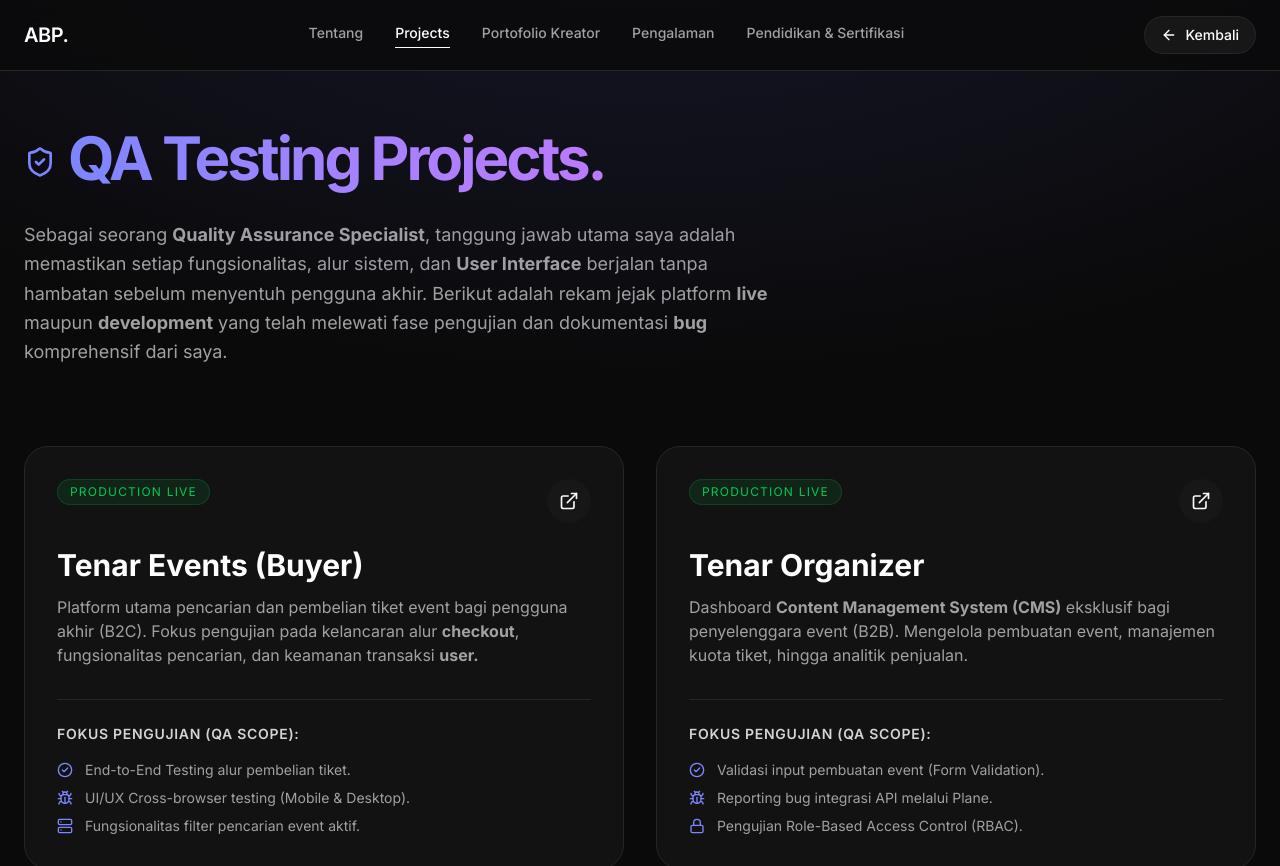
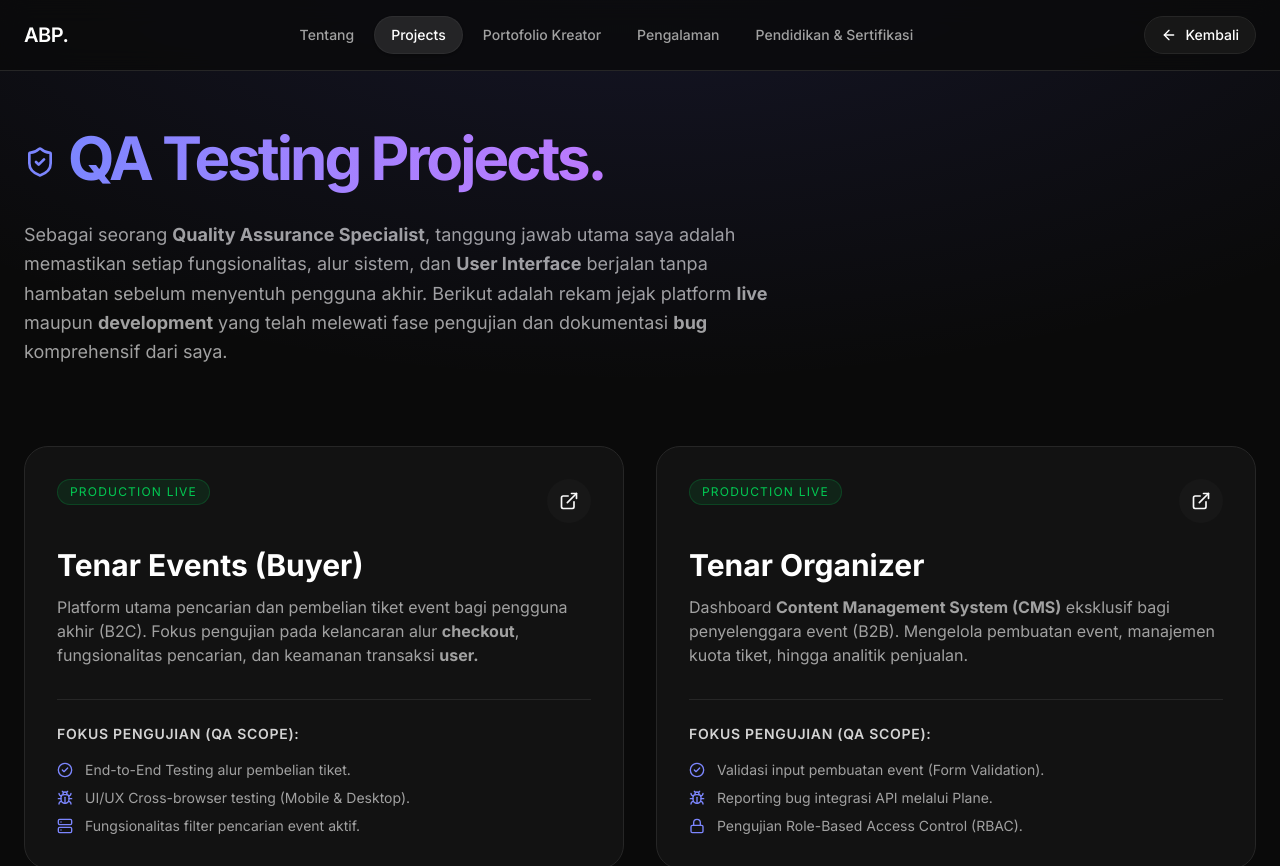
Before and after one commit to aprilliobintang284/portfolio-aprillio, a Next.js app: page /projects in a window 1280 px wide. Shown: the top 866 px of the page. Built offline with nearby package versions, Linux system fonts and the light colour scheme.

Commit message:
update navbar

```diff
--- a/app/creator/page.tsx
+++ b/app/creator/page.tsx
@@ -24,13 +24,14 @@
                 <div className="max-w-7xl mx-auto px-6 py-4 flex justify-between items-center">
                     <Link href="/" className="text-xl font-semibold tracking-tight text-white hover:opacity-80 transition-opacity">ABP.</Link>
 
-                    {/* Menu Desktop */}
-                    <div className="hidden md:flex space-x-8 text-sm font-medium text-neutral-400">
-                        <Link href="/#about" className="hover:text-white transition-colors">Tentang</Link>
-                        <Link href="/projects" className="hover:text-white transition-colors">Projects</Link>
-                        <Link href="/creator" className="text-white border-b border-white pb-1">Portofolio Kreator</Link>
-                        <Link href="/#experience" className="hover:text-white transition-colors">Pengalaman</Link>
-                        <Link href="/#education" className="hover:text-white transition-colors">Pendidikan & Sertifikasi</Link>
+                    {/* Menu Desktop (Gaya Modern Pill) */}
+                    <div className="hidden md:flex items-center space-x-1 text-sm font-medium text-neutral-400">
+                        <Link href="/#about" className="px-4 py-2 rounded-full hover:text-white hover:bg-neutral-800/50 transition-all duration-300">Tentang</Link>
+                        <Link href="/projects" className="px-4 py-2 rounded-full hover:text-white hover:bg-neutral-800/50 transition-all duration-300">Projects</Link>
+                        {/* Active State: Portofolio Kreator */}
+                        <Link href="/creator" className="px-4 py-2 rounded-full bg-white/10 text-white border border-white/5 shadow-sm transition-all duration-300">Portofolio Kreator</Link>
+                        <Link href="/#experience" className="px-4 py-2 rounded-full hover:text-white hover:bg-neutral-800/50 transition-all duration-300">Pengalaman</Link>
+                        <Link href="/#education" className="px-4 py-2 rounded-full hover:text-white hover:bg-neutral-800/50 transition-all duration-300">Pendidikan & Sertifikasi</Link>
                     </div>
 
                     <div className="flex items-center gap-4">
@@ -50,14 +51,15 @@
                     {isMobileMenuOpen && (
                         <motion.div
                             initial={{ opacity: 0, y: -10 }} animate={{ opacity: 1, y: 0 }} exit={{ opacity: 0, y: -10 }}
-                            className="md:hidden absolute top-full left-0 w-full bg-neutral-900 border-b border-neutral-800 flex flex-col py-4 px-6 gap-4 shadow-xl"
+                            className="md:hidden absolute top-full left-0 w-full bg-neutral-950 border-b border-neutral-800 flex flex-col py-6 px-6 gap-2 shadow-2xl"
                         >
-                            <Link href="/#about" onClick={() => setIsMobileMenuOpen(false)} className="text-neutral-300 hover:text-white">Tentang</Link>
-                            <Link href="/projects" onClick={() => setIsMobileMenuOpen(false)} className="text-neutral-300 hover:text-white">Projects</Link>
-                            <Link href="/creator" className="text-white font-bold">Portofolio Kreator</Link>
-                            <Link href="/#experience" onClick={() => setIsMobileMenuOpen(false)} className="text-neutral-300 hover:text-white">Pengalaman</Link>
-                            <Link href="/#education" onClick={() => setIsMobileMenuOpen(false)} className="text-neutral-300 hover:text-white">Pendidikan & Sertifikasi</Link>
-                            <Link href="/" className="bg-white text-black flex items-center justify-center gap-2 py-2 rounded-full font-medium mt-2">
+                            <Link href="/#about" onClick={() => setIsMobileMenuOpen(false)} className="px-4 py-3 text-neutral-400 hover:text-white hover:bg-neutral-900 rounded-xl transition-all">Tentang</Link>
+                            <Link href="/projects" onClick={() => setIsMobileMenuOpen(false)} className="px-4 py-3 text-neutral-400 hover:text-white hover:bg-neutral-900 rounded-xl transition-all">Projects</Link>
+                            {/* Di halaman ini, Portofolio Kreator yang 'aktif' */}
+                            <Link href="/creator" onClick={() => setIsMobileMenuOpen(false)} className="px-4 py-3 bg-neutral-800 text-white rounded-xl font-medium shadow-sm transition-all">Portofolio Kreator</Link>
+                            <Link href="/#experience" onClick={() => setIsMobileMenuOpen(false)} className="px-4 py-3 text-neutral-400 hover:text-white hover:bg-neutral-900 rounded-xl transition-all">Pengalaman</Link>
+                            <Link href="/#education" onClick={() => setIsMobileMenuOpen(false)} className="px-4 py-3 text-neutral-400 hover:text-white hover:bg-neutral-900 rounded-xl transition-all">Pendidikan & Sertifikasi</Link>
+                            <Link href="/" className="bg-white text-black flex items-center justify-center gap-2 py-3 rounded-xl font-medium mt-4 hover:bg-neutral-200 transition-all">
                                 <ArrowLeft className="w-4 h-4" /> Kembali ke Home
                             </Link>
                         </motion.div>
--- a/app/page.tsx
+++ b/app/page.tsx
@@ -51,13 +51,13 @@
         <div className="max-w-7xl mx-auto px-6 py-4 flex justify-between items-center">
           <Link href="/" className="text-xl font-semibold tracking-tight text-white hover:opacity-80 transition-opacity">ABP.</Link>
 
-          {/* Menu Desktop */}
-          <div className="hidden md:flex space-x-8 text-sm font-medium text-neutral-400">
-            <a href="#about" className="hover:text-white transition-colors">Tentang</a>
-            <Link href="/projects" className="hover:text-white transition-colors">Projects</Link>
-            <Link href="/creator" className="hover:text-white transition-colors">Portofolio Kreator</Link>
-            <a href="#experience" className="hover:text-white transition-colors">Pengalaman</a>
-            <a href="#education" className="hover:text-white transition-colors">Pendidikan & Sertifikasi</a>
+          {/* Menu Desktop (Gaya Modern Pill) */}
+          <div className="hidden md:flex items-center space-x-1 text-sm font-medium text-neutral-400">
+            <a href="#about" className="px-4 py-2 rounded-full hover:text-white hover:bg-neutral-800/50 transition-all duration-300">Tentang</a>
+            <Link href="/projects" className="px-4 py-2 rounded-full hover:text-white hover:bg-neutral-800/50 transition-all duration-300">Projects</Link>
+            <Link href="/creator" className="px-4 py-2 rounded-full hover:text-white hover:bg-neutral-800/50 transition-all duration-300">Portofolio Kreator</Link>
+            <a href="#experience" className="px-4 py-2 rounded-full hover:text-white hover:bg-neutral-800/50 transition-all duration-300">Pengalaman</a>
+            <a href="#education" className="px-4 py-2 rounded-full hover:text-white hover:bg-neutral-800/50 transition-all duration-300">Pendidikan & Sertifikasi</a>
           </div>
 
           <div className="flex items-center gap-4">
@@ -284,7 +284,7 @@
           </motion.div>
         </section>
 
-{/* CONNECT WITH ME SECTION */}
+        {/* CONNECT WITH ME SECTION */}
         <section id="contact" className="relative py-32 px-6 bg-neutral-950 overflow-hidden">
           {/* Efek Spotlight Biru Halus dari Bawah */}
           <div className="absolute bottom-0 left-0 z-0 h-full w-full bg-[radial-gradient(ellipse_80%_80%_at_50%_120%,rgba(59,130,246,0.15),rgba(0,0,0,0))] pointer-events-none"></div>
--- a/app/projects/page.tsx
+++ b/app/projects/page.tsx
@@ -23,13 +23,14 @@
         <div className="max-w-7xl mx-auto px-6 py-4 flex justify-between items-center">
           <Link href="/" className="text-xl font-semibold tracking-tight text-white hover:opacity-80 transition-opacity">ABP.</Link>
 
-          {/* Menu Desktop */}
-          <div className="hidden md:flex space-x-8 text-sm font-medium text-neutral-400">
-            <Link href="/#about" className="hover:text-white transition-colors">Tentang</Link>
-            <Link href="/projects" className="text-white border-b border-white pb-1">Projects</Link>
-            <Link href="/creator" className="hover:text-white transition-colors">Portofolio Kreator</Link>
-            <Link href="/#experience" className="hover:text-white transition-colors">Pengalaman</Link>
-            <Link href="/#education" className="hover:text-white transition-colors">Pendidikan & Sertifikasi</Link>
+          {/* Menu Desktop (Gaya Modern Pill) */}
+          <div className="hidden md:flex items-center space-x-1 text-sm font-medium text-neutral-400">
+            <Link href="/#about" className="px-4 py-2 rounded-full hover:text-white hover:bg-neutral-800/50 transition-all duration-300">Tentang</Link>
+            {/* Active State: Projects */}
+            <Link href="/projects" className="px-4 py-2 rounded-full bg-white/10 text-white border border-white/5 shadow-sm transition-all duration-300">Projects</Link>
+            <Link href="/creator" className="px-4 py-2 rounded-full hover:text-white hover:bg-neutral-800/50 transition-all duration-300">Portofolio Kreator</Link>
+            <Link href="/#experience" className="px-4 py-2 rounded-full hover:text-white hover:bg-neutral-800/50 transition-all duration-300">Pengalaman</Link>
+            <Link href="/#education" className="px-4 py-2 rounded-full hover:text-white hover:bg-neutral-800/50 transition-all duration-300">Pendidikan & Sertifikasi</Link>
           </div>
 
           <div className="flex items-center gap-4">
@@ -44,18 +45,20 @@
           </div>
         </div>
 
-        {/* Dropdown Menu Mobile */}
+        {/* Dropdown Menu Mobile (Premium Look) */}
         <AnimatePresence>
           {isMobileMenuOpen && (
             <motion.div
               initial={{ opacity: 0, y: -10 }} animate={{ opacity: 1, y: 0 }} exit={{ opacity: 0, y: -10 }}
-              className="md:hidden absolute top-full left-0 w-full bg-neutral-900 border-b border-neutral-800 flex flex-col py-4 px-6 gap-4 shadow-xl"
+              className="md:hidden absolute top-full left-0 w-full bg-neutral-950 border-b border-neutral-800 flex flex-col py-6 px-6 gap-2 shadow-2xl"
             >
-              <Link href="/#about" onClick={() => setIsMobileMenuOpen(false)} className="text-neutral-300 hover:text-white">Tentang</Link>
-              <Link href="/projects" className="text-white font-bold">Projects</Link>
-              <Link href="/creator" onClick={() => setIsMobileMenuOpen(false)} className="text-neutral-300 hover:text-white">Portofolio Kreator</Link><Link href="/#experience" onClick={() => setIsMobileMenuOpen(false)} className="text-neutral-300 hover:text-white">Pengalaman</Link>
-              <Link href="/#education" onClick={() => setIsMobileMenuOpen(false)} className="text-neutral-300 hover:text-white">Pendidikan & Sertifikasi</Link>
-              <Link href="/" className="bg-white text-black flex items-center justify-center gap-2 py-2 rounded-full font-medium mt-2">
+              <Link href="/#about" onClick={() => setIsMobileMenuOpen(false)} className="px-4 py-3 text-neutral-400 hover:text-white hover:bg-neutral-900 rounded-xl transition-all">Tentang</Link>
+              {/* Di halaman ini, Projects kita buat 'aktif' (bg-neutral-800) */}
+              <Link href="/projects" onClick={() => setIsMobileMenuOpen(false)} className="px-4 py-3 bg-neutral-800 text-white rounded-xl font-medium shadow-sm transition-all">Projects</Link>
+              <Link href="/creator" onClick={() => setIsMobileMenuOpen(false)} className="px-4 py-3 text-neutral-400 hover:text-white hover:bg-neutral-900 rounded-xl transition-all">Portofolio Kreator</Link>
+              <Link href="/#experience" onClick={() => setIsMobileMenuOpen(false)} className="px-4 py-3 text-neutral-400 hover:text-white hover:bg-neutral-900 rounded-xl transition-all">Pengalaman</Link>
+              <Link href="/#education" onClick={() => setIsMobileMenuOpen(false)} className="px-4 py-3 text-neutral-400 hover:text-white hover:bg-neutral-900 rounded-xl transition-all">Pendidikan & Sertifikasi</Link>
+              <Link href="/" className="bg-white text-black flex items-center justify-center gap-2 py-3 rounded-xl font-medium mt-4 hover:bg-neutral-200 transition-all">
                 <ArrowLeft className="w-4 h-4" /> Kembali ke Home
               </Link>
             </motion.div>
```
